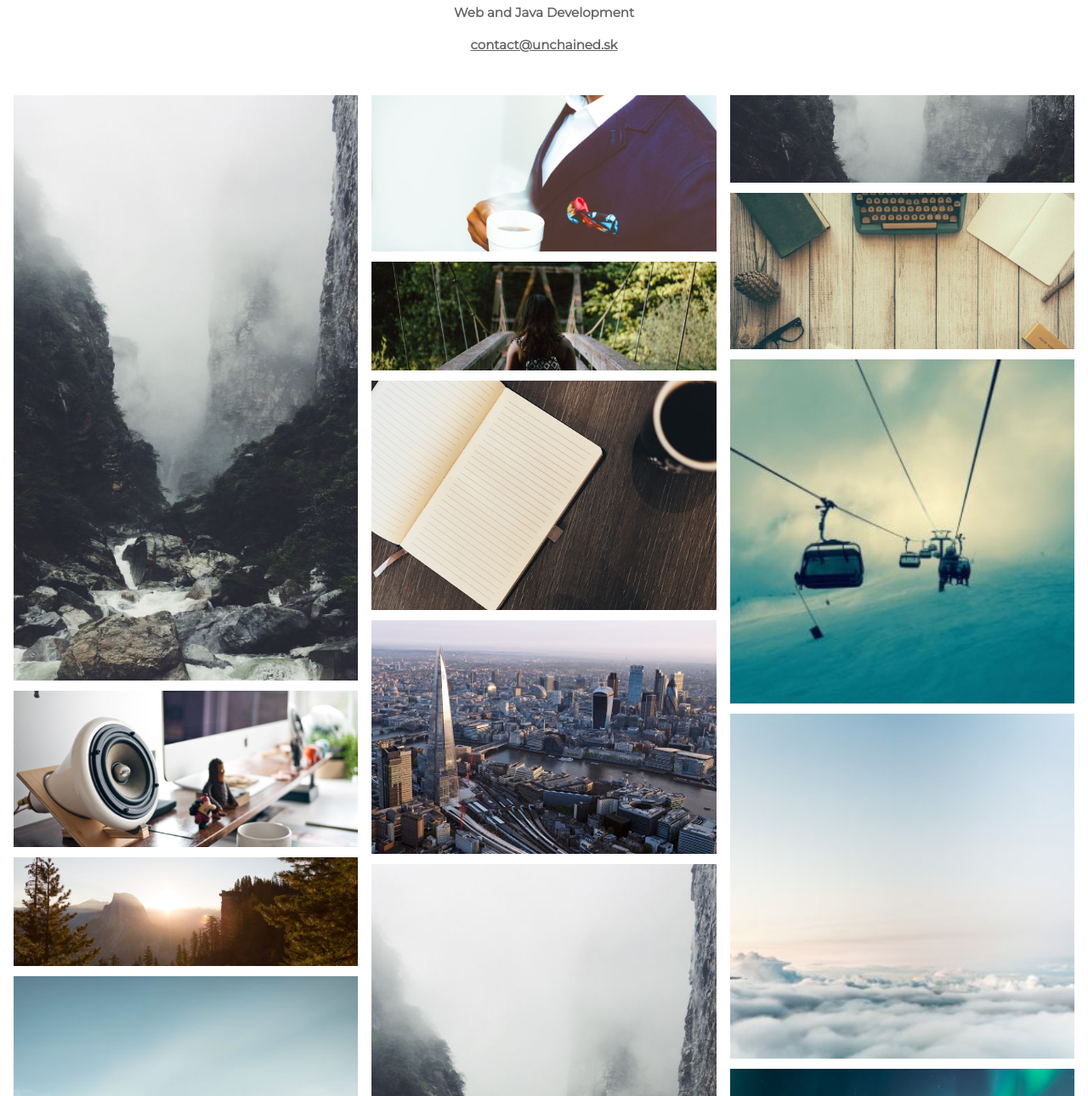
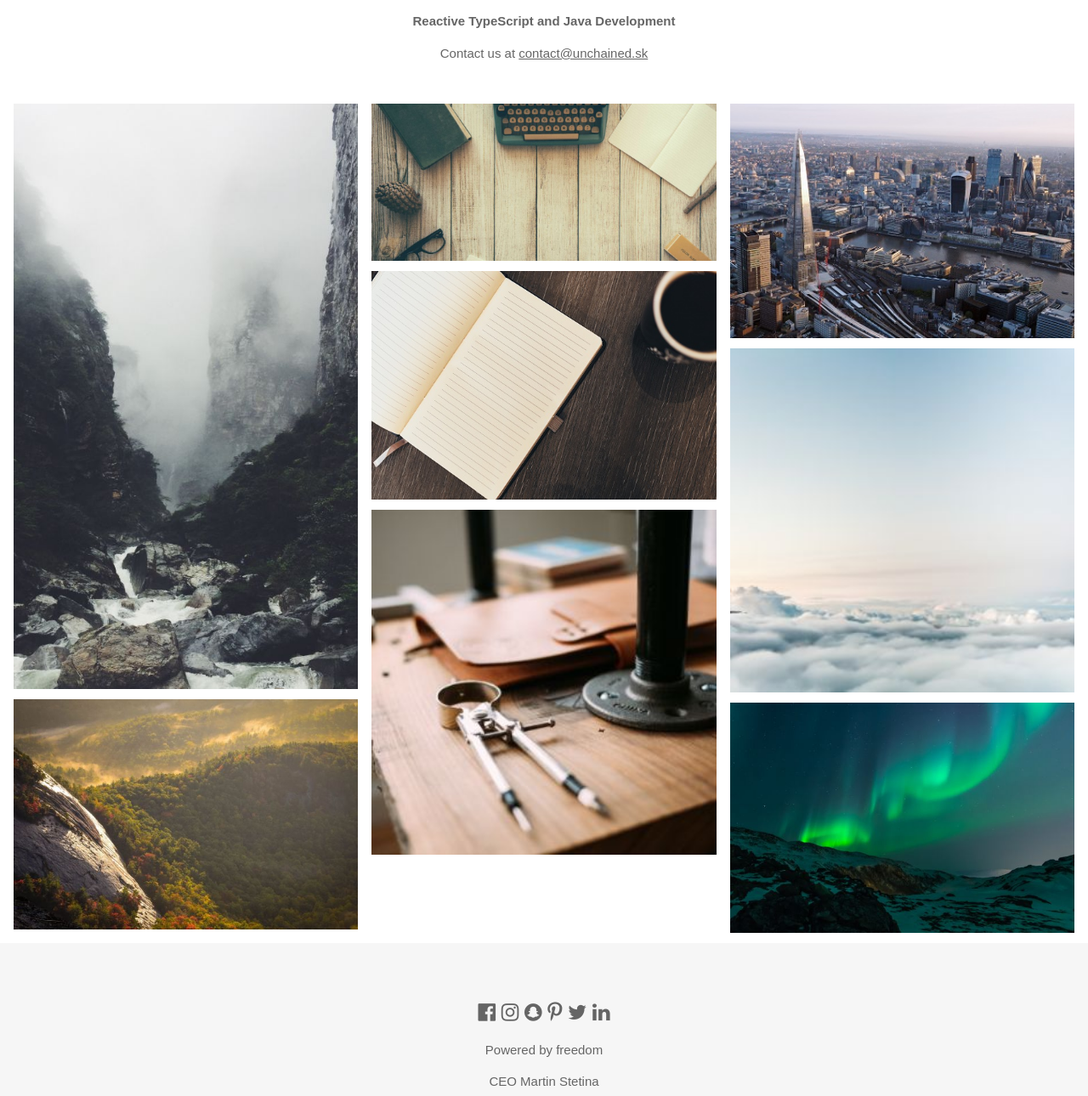
Before and after one commit to Bossster/web, a plain HTML site: page index.html in a window 1280 px wide. Shown: the part 107-1397 px from the top of the page at 85% size. Drawn offline with nearby package versions, Linux system fonts and the light colour scheme; a web font is replaced by a local one.

Commit message:
updated web design

```diff
--- a/index.html
+++ b/index.html
@@ -1,27 +1,33 @@
 <!DOCTYPE html>
 <html>
-<title>Unchained Web and Java Development</title>
+<title>Unchained Reactive TypeScript and Java Development</title>
 <meta charset="UTF-8">
 <meta name="viewport" content="width=device-width, initial-scale=1">
 
 <link rel="stylesheet" href="https://www.w3schools.com/w3css/4/w3.css">
-<link rel="stylesheet" href="https://fonts.googleapis.com/css?family=Montserrat">
+<link rel="stylesheet" href="https://fonts.googleapis.com/css?family=Brawler">
 <link rel="stylesheet" href="https://cdnjs.cloudflare.com/ajax/libs/font-awesome/4.7.0/css/font-awesome.min.css">
 
 <style>
-  body,h1 {font-family: "Montserrat", sans-serif}
+  body {font-family: 'Brawler', sans-serif}
+  h1 {font-family: 'Brawler', sans-serif}
   img {margin-bottom: -7px}
+  footer a {text-decoration: none}
   .w3-row-padding img {margin-bottom: 12px}
 </style>
 
 <body>
 
+<!-- Menu -->
+<div class="w3-container w3-center w3-opacity w3-light-grey">
+  <h1><b>UNCHAINED</b></h1>
+</div>
+
 <!-- Header -->
 <div class="w3-container w3-padding-32 w3-center w3-opacity">
-  <header class="w3-center w3-margin-bottom">
-    <h1><b>UNCHAINED</b></h1>
-    <p><b>Web and Java Development</b></p>
-    <p><b><a href="mailto:contact@unchained.sk">contact@unchained.sk</a></b></p>
+  <header class="w3-margin-bottom">
+    <p><b>Reactive TypeScript and Java Development</b></p>
+    <p><span>Contact us at </span><a href="mailto:contact@unchained.sk">contact@unchained.sk</a></p>
   </header>
 </div>
 
@@ -32,32 +38,22 @@
 <div class="w3-content" style="max-width:1440px">
 
 <!-- Photo Grid -->
-<div class="w3-row-padding" id="myGrid" style="margin-bottom:64px">
+<div class="w3-row-padding">
   <div class="w3-third">
     <img src="w3images/rocks.jpg" style="width:100%">
-    <img src="w3images/sound.jpg" style="width:100%">
-    <img src="w3images/woods.jpg" style="width:100%">
-    <img src="w3images/rock.jpg" style="width:100%">
     <img src="w3images/nature.jpg" style="width:100%">
-    <img src="w3images/mist.jpg" style="width:100%">
   </div>
 
   <div class="w3-third">
-    <img src="w3images/coffee.jpg" style="width:100%">
-    <img src="w3images/bridge.jpg" style="width:100%">
+    <img src="w3images/workbench.jpg" style="width:100%">
     <img src="w3images/notebook.jpg" style="width:100%">
-    <img src="w3images/london.jpg" style="width:100%">
-    <img src="w3images/rocks.jpg" style="width:100%">
-    <img src="w3images/avatar_g.jpg" style="width:100%">
+    <img src="w3images/workshop.jpg" style="width:100%">
   </div>
 
   <div class="w3-third">
-    <img src="w3images/mist.jpg" style="width:100%">
-    <img src="w3images/workbench.jpg" style="width:100%">
-    <img src="w3images/gondol.jpg" style="width:100%">
+    <img src="w3images/london.jpg" style="width:100%">
     <img src="w3images/skies.jpg" style="width:100%">
     <img src="w3images/lights.jpg" style="width:100%">
-    <img src="w3images/workshop.jpg" style="width:100%">
   </div>
 </div>
 
@@ -65,13 +61,13 @@
 </div>
 
 <!-- Footer -->
-<footer class="w3-container w3-padding-64 w3-light-grey w3-center w3-opacity w3-xlarge" style="margin-top:64px">
-  <i class="fa fa-facebook-official w3-hover-opacity"></i>
-  <i class="fa fa-instagram w3-hover-opacity"></i>
-  <i class="fa fa-snapchat w3-hover-opacity"></i>
-  <i class="fa fa-pinterest-p w3-hover-opacity"></i>
-  <i class="fa fa-twitter w3-hover-opacity"></i>
-  <i class="fa fa-linkedin w3-hover-opacity"></i>
+<footer class="w3-container w3-padding-64 w3-light-grey w3-center w3-opacity w3-xlarge">
+  <a href="mailto:contact@unchained.sk" class="fa fa-facebook-official w3-hover-opacity"></a>
+  <a href="mailto:contact@unchained.sk" class="fa fa-instagram w3-hover-opacity"></a>
+  <a href="mailto:contact@unchained.sk" class="fa fa-snapchat w3-hover-opacity"></a>
+  <a href="mailto:contact@unchained.sk" class="fa fa-pinterest-p w3-hover-opacity"></a>
+  <a href="mailto:contact@unchained.sk" class="fa fa-twitter w3-hover-opacity"></a>
+  <a href="mailto:contact@unchained.sk" class="fa fa-linkedin w3-hover-opacity"></a>
   <p class="w3-medium">Powered by freedom</p>
   <p class="w3-medium">CEO Martin Stetina</p>
 </footer>
```
Also changed, not shown: w3images/avatar_g.jpg (deleted), w3images/bridge.jpg (deleted), w3images/coffee.jpg (deleted), w3images/gondol.jpg (deleted), w3images/rock.jpg (deleted), w3images/sound.jpg (deleted), w3images/woods.jpg (deleted).
